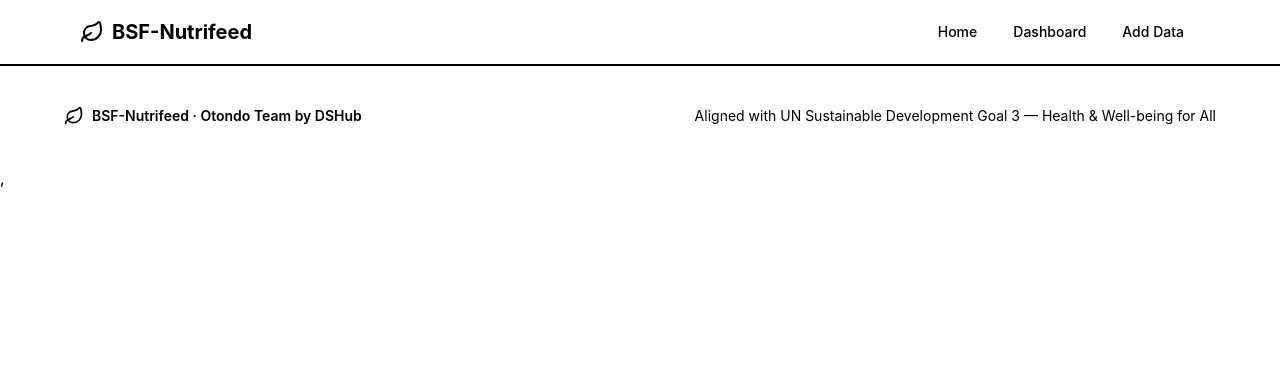
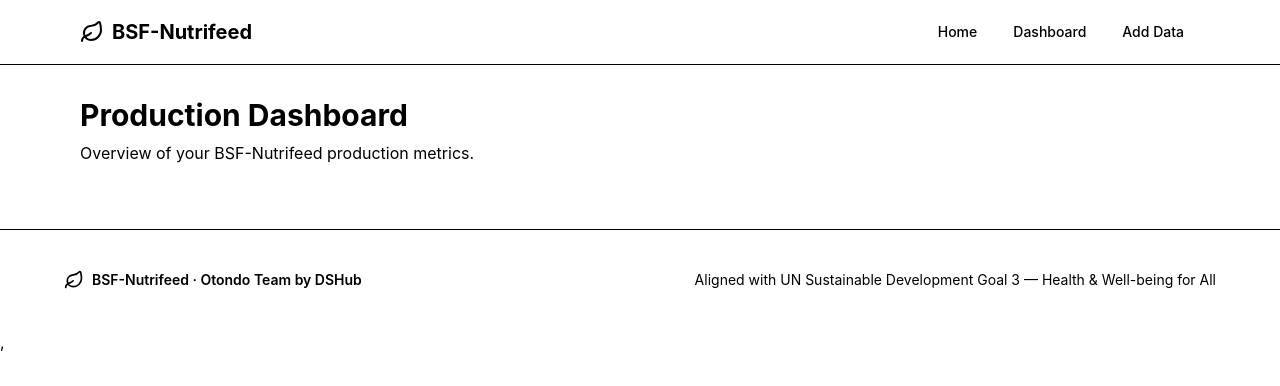
Before and after one commit to Destiny27052005/bsf_nutrifeed, a React (Vite) app: page /dashboard in a window 1280 px wide. Shown: the top 386 px of the page. Built offline with nearby package versions, Linux system fonts and the light colour scheme.

Commit message:
add production dashboard layout with title and overview

```diff
--- a/src/Pages/Dashboard.jsx
+++ b/src/Pages/Dashboard.jsx
@@ -1,8 +1,13 @@
 
 function Dashboard() {
     return (
-        <div></div>
-     );
+        <div className="mx-auto max-w-6xl px-4 py-8">
+            <h1 className="mb-2 text-3xl font-bold">Production Dashboard</h1>
+            <p className="mb-8">Overview of your BSF-Nutrifeed production metrics.</p>
+
+        </div>
+
+    );
 }
 
 export default Dashboard;
```
